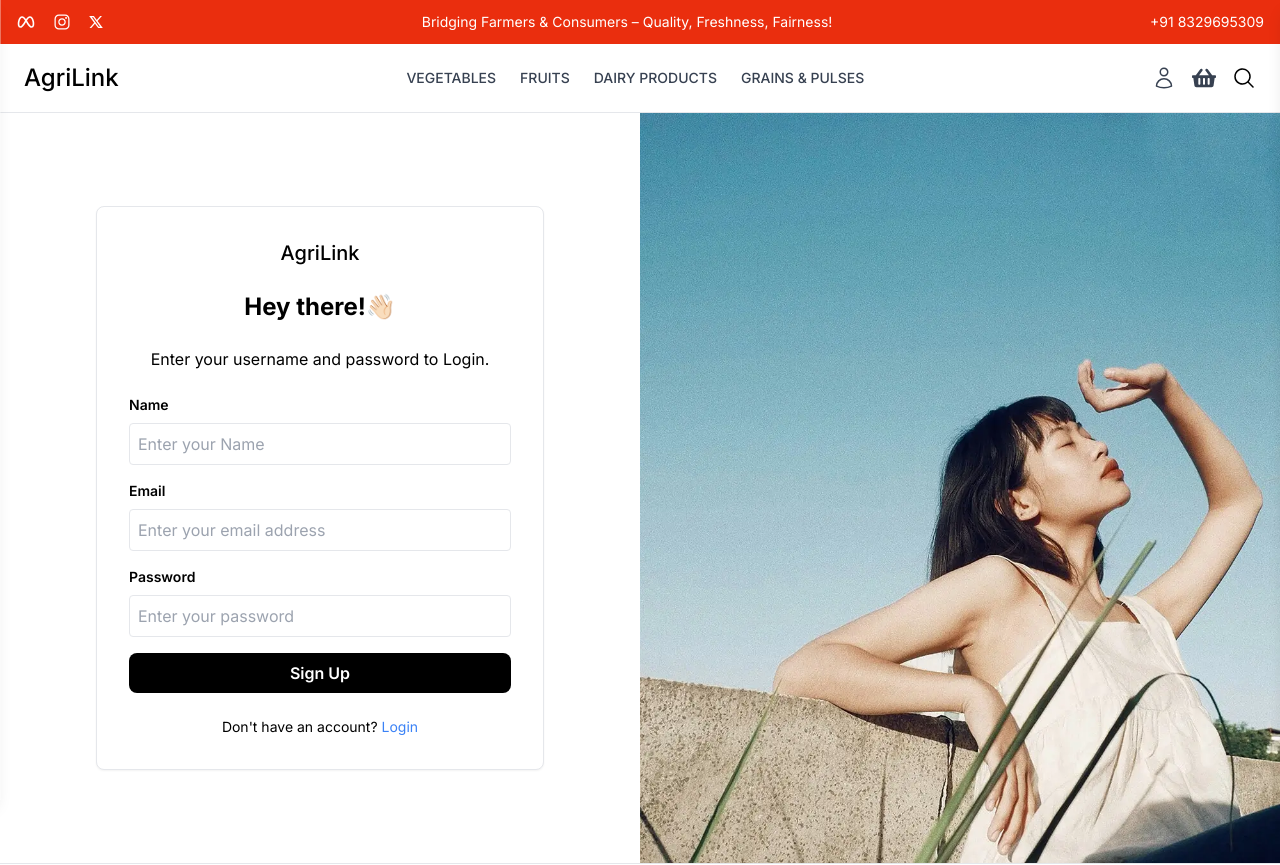
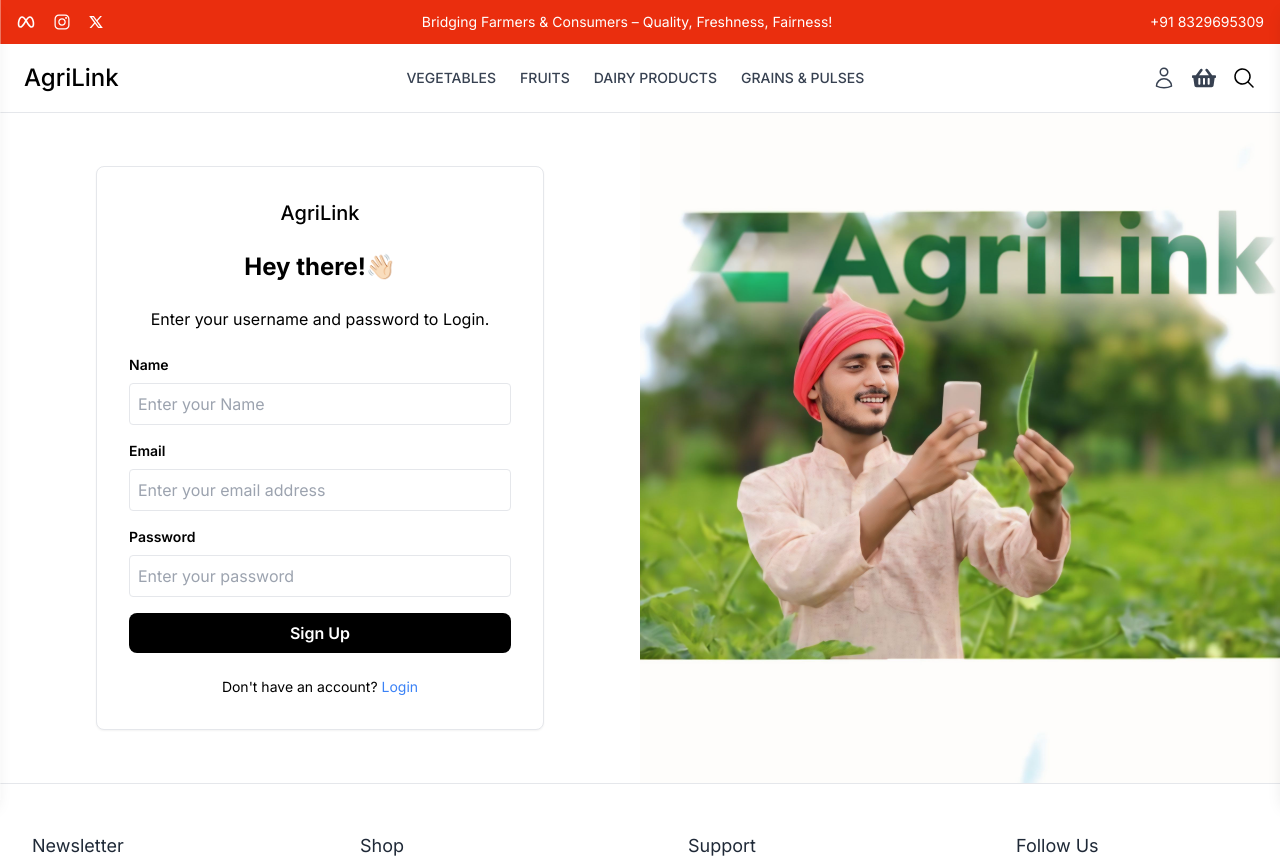
Before and after one commit to YashMahalle11/AgriLink, a React (Vite) app in the folder frontend/: page /register in a window 1280 px wide. Shown: the top 865 px of the page. Built offline with nearby package versions, Linux system fonts and the light colour scheme; no server answers.

Commit message:
Updated Register page and added final register image

```diff
--- a/frontend/src/pages/Register.jsx
+++ b/frontend/src/pages/Register.jsx
@@ -1,6 +1,6 @@
 import React, { useState, useEffect } from 'react'
 import { Link, useLocation, useNavigate } from 'react-router-dom';
-import register from "../assets/register.webp";
+import register from "../assets/registerfinal.jpg";
 import { registerUser } from '../redux/slices/authSlice';
 import { useDispatch, useSelector } from 'react-redux';
 import { mergeCart } from '../redux/slices/cartSlice';
@@ -98,7 +98,7 @@
       </div>
       <div className='hidden md:block w-1/2 bg-gray-800'>
       <div className='h-full flex flex-col justify-center items-center'>
-         <img src={register} alt='Login to Account' className='h-[750px] w-full object-cover'/>
+         <img src={register} alt='Login to Account' className='h-[670px] w-full object-cover'/>
       </div>
 
       </div>
```
Also changed, not shown: frontend/src/assets/registerfinal.jpg (added).
